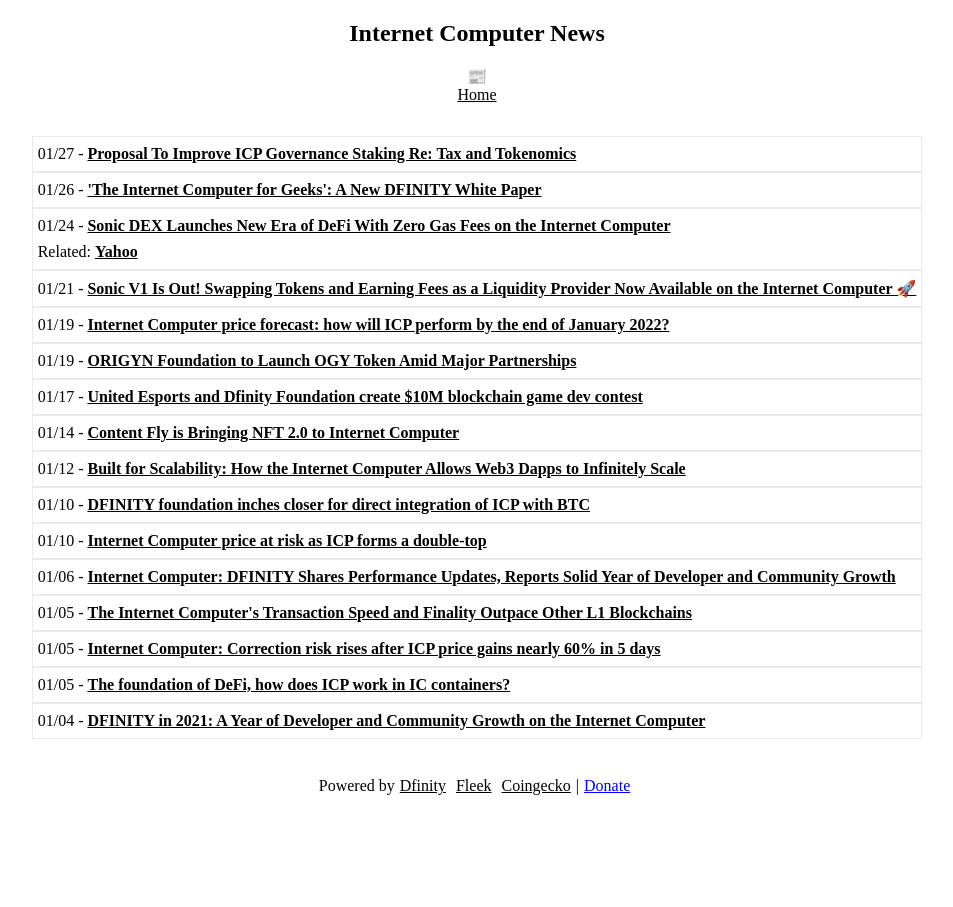
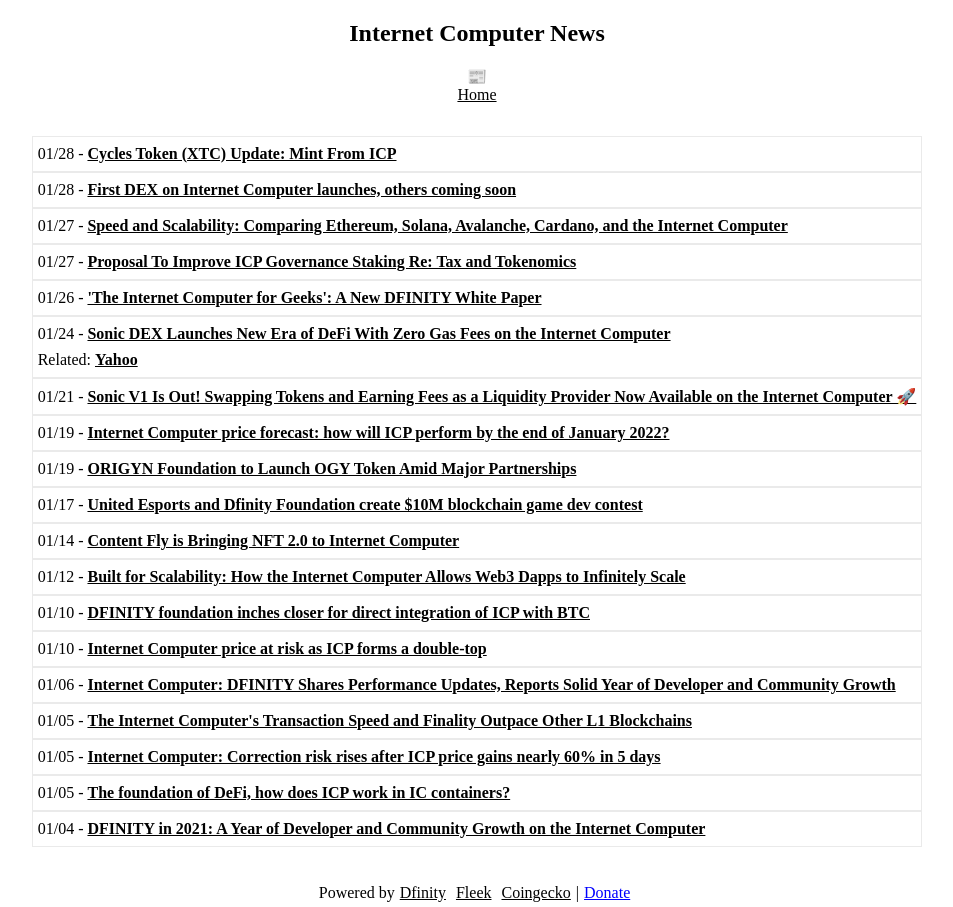
Before and after one commit to rjlucasm/ictoday, a Next.js app: page /news/2022 in a window 1280 px wide. Shown: the whole page, without its empty margins (163-1116 px from the left). Before the commit the page ends 800 px from the top, so only its background shows below. Built offline with nearby package versions, Linux system fonts and the light colour scheme.

Commit message:
News 01/28

```diff
--- a/pages/news/2022.js
+++ b/pages/news/2022.js
@@ -17,6 +17,15 @@ export default function News22() {
             <Link href="/"><a style={{ color: 'inherit' }}>Home</a></Link>
 
             <div className="pagesgrid">
+            <div className="pagescard">01/28 -&nbsp;
+                <a href="https://medium.com/dank-ois/cycles-token-xtc-update-mint-from-icp-b626a5063254" target="_blank" rel="noopener noreferrer">Cycles Token (XTC) Update: Mint From ICP</a>
+            </div>
+            <div className="pagescard">01/28 -&nbsp;
+                <a href="https://cointelegraph.com/news/first-dex-on-internet-computer-launches-others-coming-soon" target="_blank" rel="noopener noreferrer">First DEX on Internet Computer launches, others coming soon</a>
+            </div>
+            <div className="pagescard">01/27 -&nbsp;
+                <a href="https://www.cryptopolitan.com/speed-and-scalability-comparing-ethereum-solana-avalanche-cardano-and-the-internet-computer/" target="_blank" rel="noopener noreferrer">Speed and Scalability: Comparing Ethereum, Solana, Avalanche, Cardano, and the Internet Computer</a>
+            </div>
             <div className="pagescard">01/27 -&nbsp;
                 <a href="https://medium.com/dfinity/proposal-to-improve-icp-governance-staking-re-tax-and-tokenomics-df09903a2e0b" target="_blank" rel="noopener noreferrer">Proposal To Improve ICP Governance Staking Re: Tax and Tokenomics</a>
             </div>
```
